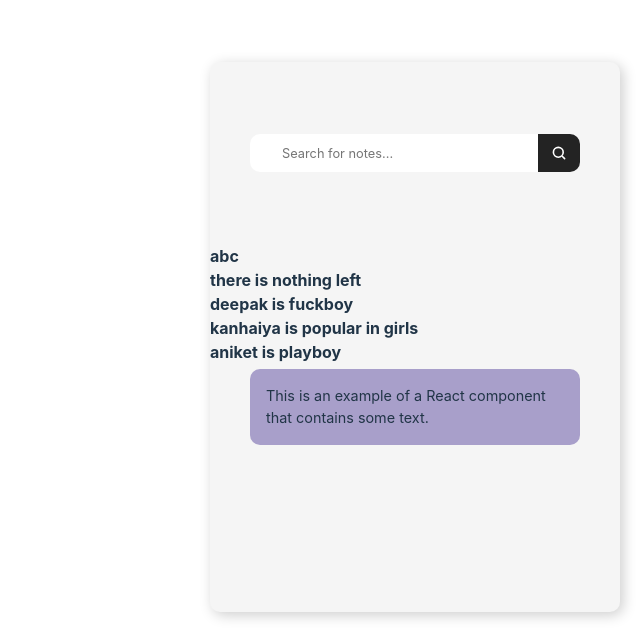
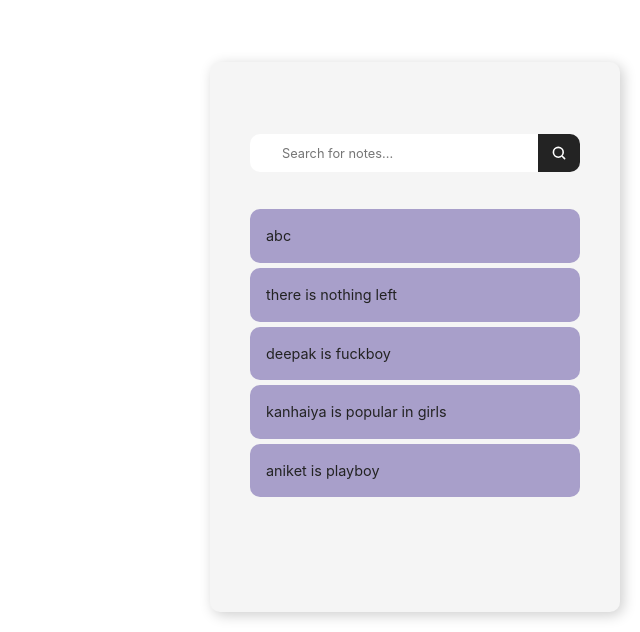
Before and after one commit to deepak-gangwar/note-chrome-extension, a React (Vite) app: page / in a window 1280 px wide. Shown: the part 168-800 px from the top of the page, without its empty margins (640-1280 px from the left). Built offline with nearby package versions, Linux system fonts and the light colour scheme.

Commit message:
Again major changes in how to implement CSS styles

```diff
--- a/src/components/Note.jsx
+++ b/src/components/Note.jsx
@@ -1,6 +1,13 @@
-import styles from '../styles/Note.module.css'
+export default function Note({ content }) {
 
-const styles1 = {
+  return (
+    <div className={styles.note_wrap} style={styles.note_wrap}>
+      <p>{content}</p>
+    </div>
+  );
+}
+
+const styles = {
   note_wrap: {
     boxSizing: "border-box",
     width: "calc(100% - 5rem)",
@@ -8,15 +15,7 @@ const styles1 = {
     margin: "5px auto",
     padding: "0.1rem 1rem",
     borderRadius: "10px",
-    background: "#a89fca"
+    background: "#a89fca",
+    color: "#232323",
   }
 }
-
-export default function Note() {
-
-  return (
-    <div className={styles.note_wrap} style={styles1.note_wrap}>
-      <p>This is an example of a React component that contains some text.</p>
-    </div>
-  );
-}
--- a/src/components/Panel.jsx
+++ b/src/components/Panel.jsx
@@ -1,28 +1,7 @@
-// import styles from '../styles/Panel.module.css'
 import Search from './Search'
 import Note from './Note.jsx'
 import { useState } from 'react'
 import { totalNotes } from '../store'
-
-const styles = {
-  panel: {
-    width: "410px",
-    height: "550px",
-    backgroundColor: "#f5f5f5",
-    borderRadius: "10px",
-    position: "fixed",
-    bottom: "20px",
-    right: "20px",
-    boxShadow: "3px 3px 14px rgba(1, 1, 1, 0.2)",
-    zIndex: "10000"
-  },
-
-  notes_list: {
-    listStyleType: "none",
-    padding: 0,
-    margin: 0,
-  }
-}
 
 
 export default function Panel() {
@@ -50,12 +29,31 @@ export default function Panel() {
       <ul style={styles.notes_list}>
         {currentNotes.map((item) => (
           <li key={item.id}>
-            <strong>{item.note}</strong>
+            {/* <strong>{item.note}</strong> */}
+            <Note content={item.note} />
           </li>
         ))}
-
-        <Note />
       </ul>
     </div>
   )
 }
+
+const styles = {
+  panel: {
+    width: "410px",
+    height: "550px",
+    backgroundColor: "#f5f5f5",
+    borderRadius: "10px",
+    position: "fixed",
+    bottom: "20px",
+    right: "20px",
+    boxShadow: "3px 3px 14px rgba(1, 1, 1, 0.2)",
+    zIndex: "10000"
+  },
+
+  notes_list: {
+    listStyleType: "none",
+    padding: 0,
+    margin: 0,
+  }
+}
--- a/src/components/Search.jsx
+++ b/src/components/Search.jsx
@@ -1,8 +1,25 @@
-// import styles from '../styles/Search.module.css'
+export default function Search({ onTyping }) {
+    function handleChange(query) {
+        window.localStorage.setItem("query", query)
+        onTyping()
+    }
+
+    return (
+        <div className={styles.search} style={styles.search} >
+            <input type="text" className={styles.bar} style={styles.bar} name='search-bar' placeholder="Search for notes..." onChange={(e) => handleChange(e.target.value)} />
+            <div className={styles.button} style={styles.button}>
+                <svg className={styles.search_icon} style={styles.search_icon} width="42" height="42" viewBox="0 0 42 42" fill="none" xmlns="http://www.w3.org/2000/svg">
+                    <circle cx="19.25" cy="19.25" r="12.25" stroke="white" strokeWidth="4" />
+                    <path d="M35 35L29.75 29.75" stroke="white" strokeWidth="4" strokeLinecap="round" />
+                </svg>
+            </div>
+        </div>
+    )
+}
 
 const styles = {
     search: {
-        padding: "4.5rem 2.5rem",
+        padding: "4.5rem 2.5rem 2rem",
         display: "flex",
         justifyContent: "center"
     },
@@ -35,23 +52,3 @@ const styles = {
         transform: "translateY(-2px) scale(0.4)"
     }
 }
-
-
-export default function Search({ onTyping }) {
-    function handleChange(query) {
-        window.localStorage.setItem("query", query)
-        onTyping()
-    }
-
-    return (
-        <div className={styles.search} style={styles.search} >
-            <input type="text" className={styles.bar} style={styles.bar} name='search-bar' placeholder="Search for notes..." onChange={(e) => handleChange(e.target.value)} />
-            <div className={styles.button} style={styles.button}>
-                <svg className={styles.search_icon} style={styles.search_icon} width="42" height="42" viewBox="0 0 42 42" fill="none" xmlns="http://www.w3.org/2000/svg">
-                    <circle cx="19.25" cy="19.25" r="12.25" stroke="white" strokeWidth="4" />
-                    <path d="M35 35L29.75 29.75" stroke="white" strokeWidth="4" strokeLinecap="round" />
-                </svg>
-            </div>
-        </div>
-    )
-}
--- a/src/styles/Note.module.css
+++ /dev/null
@@ -1,9 +0,0 @@
-.note_wrap {
-    box-sizing: border-box;
-    width: calc(100% - 5rem);
-    font-size: 0.9rem;
-    margin: 5px auto;
-    padding: 0.1rem 1rem;
-    border-radius: 10px;
-    background-color: var(--color-dark-purple);
-}
```
Also changed, not shown: src/styles/Panel.module.css (deleted, +0 -10 lines), src/styles/Search.module.css (deleted, +0 -33 lines).
